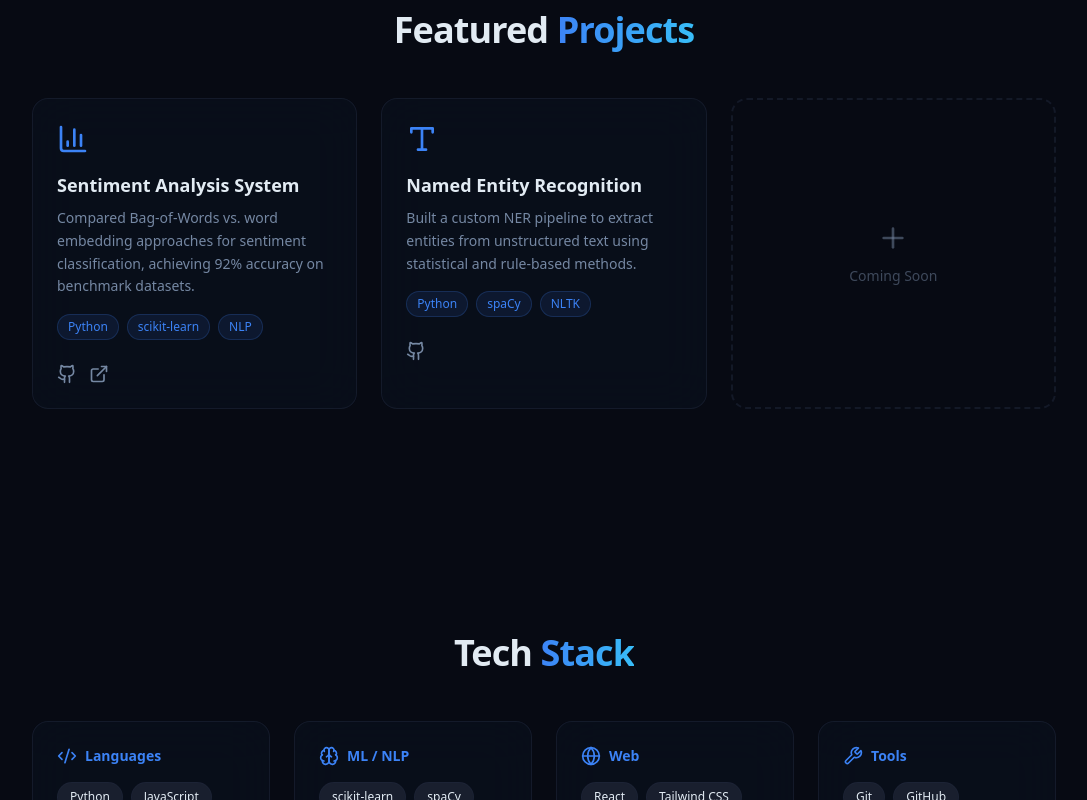
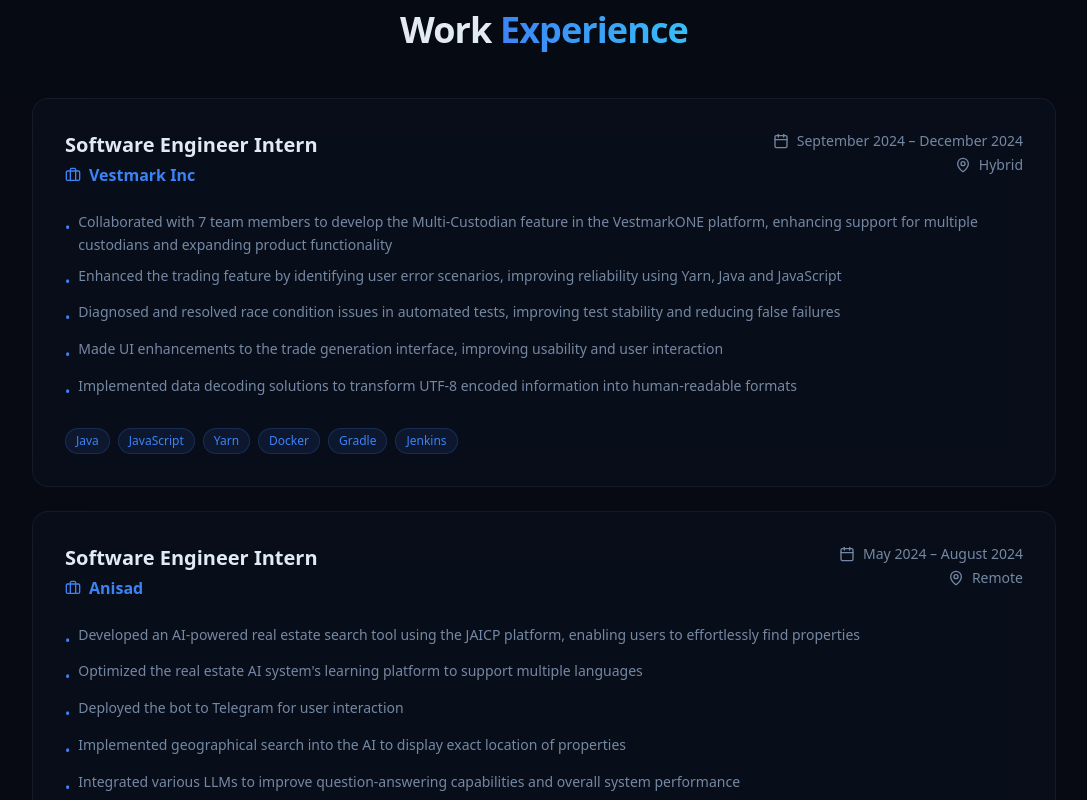
Before and after one commit to MEO256/my_site, a React (Vite) app: page / in a window 1280 px wide. Shown: the part 1440-2240 px from the top of the page, without its empty margins (96-1183 px from the left). Built offline with nearby package versions, Linux system fonts and the light colour scheme; the HTML template or start-up script is replaced by a standard one.

Commit message:
new design

```diff
--- /dev/null
+++ b/src/components/Experience.tsx
@@ -0,0 +1,115 @@
+import { useScrollReveal } from "@/hooks/useScrollReveal";
+import { Briefcase, MapPin, Calendar } from "lucide-react";
+
+const experiences = [
+  {
+    company: "Vestmark Inc",
+    role: "Software Engineer Intern",
+    location: "Hybrid",
+    period: "September 2024 – December 2024",
+    description: [
+      "Collaborated with 7 team members to develop the Multi-Custodian feature in the VestmarkONE platform, enhancing support for multiple custodians and expanding product functionality",
+      "Enhanced the trading feature by identifying user error scenarios, improving reliability using Yarn, Java and JavaScript",
+      "Diagnosed and resolved race condition issues in automated tests, improving test stability and reducing false failures",
+      "Made UI enhancements to the trade generation interface, improving usability and user interaction",
+      "Implemented data decoding solutions to transform UTF-8 encoded information into human-readable formats"
+    ],
+    stack: ["Java", "JavaScript", "Yarn", "Docker", "Gradle", "Jenkins"]
+  },
+  {
+    company: "Anisad",
+    role: "Software Engineer Intern",
+    location: "Remote",
+    period: "May 2024 – August 2024",
+    description: [
+      "Developed an AI-powered real estate search tool using the JAICP platform, enabling users to effortlessly find properties",
+      "Optimized the real estate AI system's learning platform to support multiple languages",
+      "Deployed the bot to Telegram for user interaction",
+      "Implemented geographical search into the AI to display exact location of properties",
+      "Integrated various LLMs to improve question-answering capabilities and overall system performance"
+    ],
+    stack: ["JavaScript", "JSON", "JAICP", "Telegram Bot", "LLM", "AI"]
+  },
+  {
+    company: "JunziTech Solutions LLC",
+    role: "Front End Engineer",
+    location: "Remote",
+    period: "April 2024 – May 2024",
+    description: [
+      "Developed a responsive website using Vite, incorporating modern development practices for optimal performance",
+      "Designed the main page layout and user interface in Figma, ensuring a visually appealing and user-friendly experience",
+      "Implemented the website's front-end interface using React and Vue.js, ensuring cross-browser compatibility and accessibility"
+    ],
+    stack: ["React", "Vue.js", "Vite", "Figma", "Tailwind CSS"]
+  }
+];
+
+const Experience = () => {
+  const { ref, isVisible } = useScrollReveal();
+
+  return (
+    <section id="experience" className="py-28 px-6 bg-background/50">
+      <div
+        ref={ref}
+        className={`max-w-5xl mx-auto transition-all duration-700 ${
+          isVisible ? "opacity-100 translate-y-0" : "opacity-0 translate-y-10"
+        }`}
+      >
+        <h2 className="text-3xl sm:text-4xl font-bold mb-12 tracking-tight text-center">
+          Work <span className="text-gradient">Experience</span>
+        </h2>
+
+        <div className="space-y-6">
+          {experiences.map((exp, index) => (
+            <div
+              key={index}
+              className="glass rounded-2xl p-6 sm:p-8 group hover:glow-border hover:border-primary/40 transition-all duration-300 hover:-translate-y-1"
+            >
+              <div className="flex flex-col sm:flex-row sm:items-start sm:justify-between gap-4 mb-4">
+                <div>
+                  <h3 className="text-xl font-bold text-foreground mb-1">{exp.role}</h3>
+                  <div className="flex items-center gap-2 text-primary font-semibold mb-2">
+                    <Briefcase className="w-4 h-4" />
+                    <span>{exp.company}</span>
+                  </div>
+                </div>
+                <div className="flex flex-col sm:items-end gap-1 text-sm text-muted-foreground">
+                  <div className="flex items-center gap-2">
+                    <Calendar className="w-4 h-4" />
+                    <span>{exp.period}</span>
+                  </div>
+                  <div className="flex items-center gap-2">
+                    <MapPin className="w-4 h-4" />
+                    <span>{exp.location}</span>
+                  </div>
+                </div>
+              </div>
+
+              <ul className="space-y-2 mb-6">
+                {exp.description.map((item, i) => (
+                  <li key={i} className="text-sm text-muted-foreground leading-relaxed flex gap-2">
+                    <span className="text-primary mt-1.5">•</span>
+                    <span>{item}</span>
+                  </li>
+                ))}
+              </ul>
+
+              <div className="flex flex-wrap gap-2">
+                {exp.stack.map((tech) => (
+                  <span
+                    key={tech}
+                    className="text-xs px-2.5 py-1 rounded-full bg-primary/10 text-primary border border-primary/20"
+                  >
+                    {tech}
+                  </span>
+                ))}
+              </div>
+            </div>
+          ))}
+        </div>
+      </div>
+    </section>
+  );
+};
+
+export default Experience;
--- a/src/pages/Index.tsx
+++ b/src/pages/Index.tsx
@@ -4,6 +4,7 @@ import About from "@/components/About";
 import Projects from "@/components/Projects";
 import Skills from "@/components/Skills";
 import Contact from "@/components/Contact";
+import Experience from "@/components/Experience";
 
 const Index = () => {
   return (
@@ -11,6 +12,7 @@ const Index = () => {
       <NavBar />
       <Hero />
       <About />
+      <Experience />
       <Projects />
       <Skills />
       <Contact />
```
